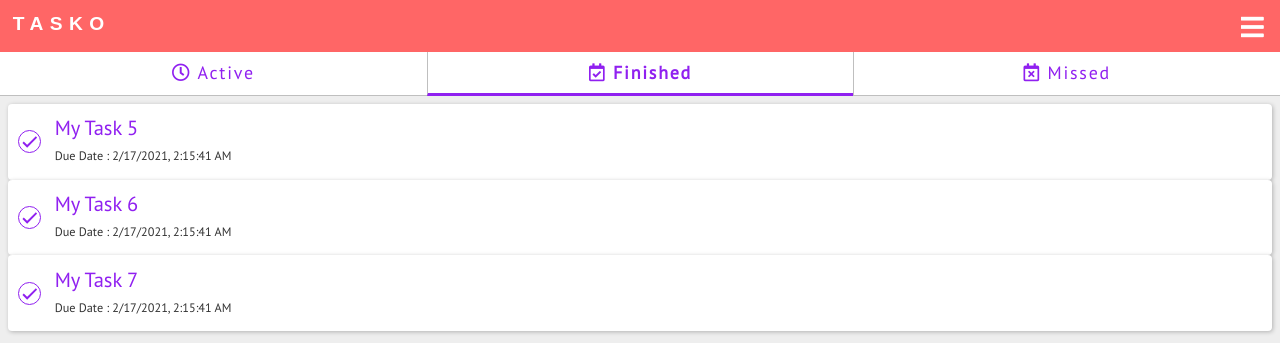
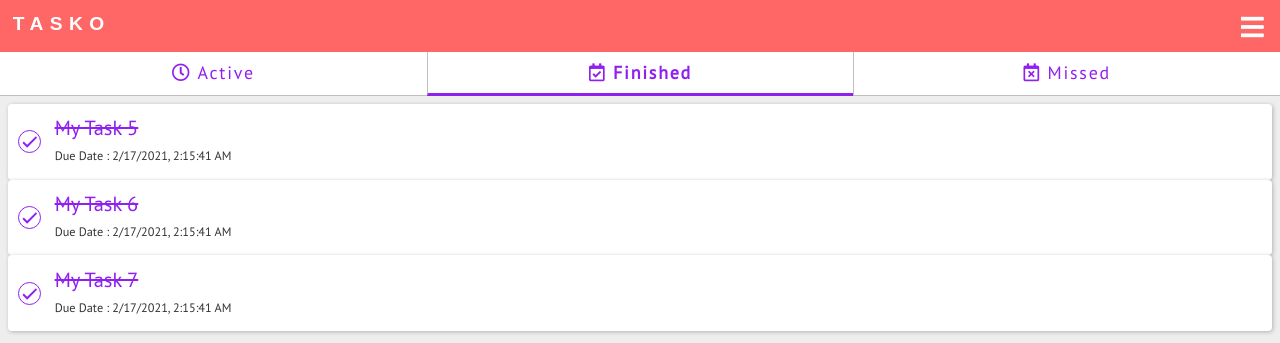
Before and after one commit to cod3rboy/tasko, a Vue app: page /c1/finished in a window 1280 px wide. Shown: the top 343 px of the page. Built offline with nearby package versions, Linux system fonts and the light colour scheme; a web font is replaced by a local one.

Commit message:
Change Log:- 1. Created router links for task detail page. 2. Strikethough finished tasks. 3. Task Items are linked to task detail page.

```diff
--- a/src/components/tasks/TaskList.vue
+++ b/src/components/tasks/TaskList.vue
@@ -19,7 +19,10 @@ export default {
   },
   methods: {
     openTaskItem(taskItem) {
-      console.log(taskItem);
+      this.$router.push({
+        name: "task-detail",
+        params: { taskId: taskItem.id },
+      });
     },
   },
 };
--- a/src/components/tasks/TaskListItem.vue
+++ b/src/components/tasks/TaskListItem.vue
@@ -8,7 +8,15 @@
           @click.stop
         ></base-checkbox>
         <div class="detail">
-          <div class="title">{{ taskItem.title }}</div>
+          <router-link :to="taskDetailLink" custom v-slot="{ navigate, href }">
+            <a
+              class="title"
+              :class="{ strikethrough: taskItem.finished }"
+              :href="href"
+              @click="navigate"
+              >{{ taskItem.title }}</a
+            >
+          </router-link>
           <div class="date">Due Date : {{ dueDate }}</div>
         </div>
       </div>
@@ -23,6 +31,12 @@ export default {
   computed: {
     dueDate() {
       return new Date(this.taskItem.dueDate).toLocaleString();
+    },
+    taskDetailLink() {
+      return {
+        name: "task-detail",
+        params: { taskId: this.taskItem.id },
+      };
     },
   },
   methods: {
@@ -62,6 +76,10 @@ export default {
 }
 .detail .title {
   color: var(--color-accent);
+  text-decoration: none;
+}
+.detail .title.strikethrough {
+  text-decoration: line-through;
 }
 .detail .date {
   color: var(--color-surface-text);
--- a/src/pages/TaskDetail.vue
+++ b/src/pages/TaskDetail.vue
@@ -66,13 +66,15 @@ export default {
   margin: 0.8em 0;
 }
 .field > label {
+  display: block;
   font-size: 1.5rem;
   color: var(--color-accent);
   font-weight: bold;
+  padding-bottom: 0.25em;
 }
 .field > .value {
   font-size: 1.8rem;
   padding: 0.25rem 0.25rem 0.25rem 0;
-  border-top: 1px solid rgba(0,0,0,0.05);
+  border-top: 1px solid rgba(0, 0, 0, 0.05);
 }
 </style>
```
